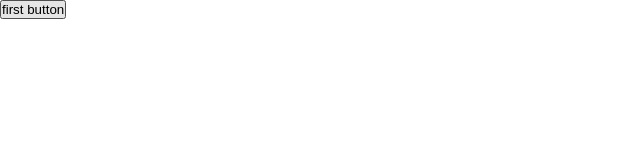
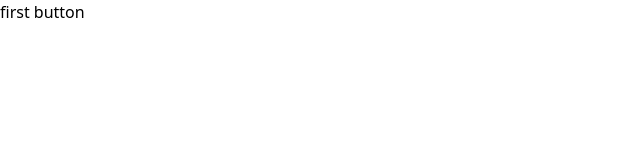
Before and after one commit to KevOrtega/HealthMatters, a Next.js app: page / in a window 1280 px wide. Shown: the top 160 px of the page, without its empty margins (0-640 px from the left). Built offline with nearby package versions, Linux system fonts and the light colour scheme.

Commit message:
add: tailwind

```diff
--- a/package.json
+++ b/package.json
@@ -19,9 +19,13 @@
 		"typescript": "4.9.5"
 	},
 	"devDependencies": {
+		"@types/tailwindcss": "^3.1.0",
+		"autoprefixer": "^10.4.14",
 		"husky": "^8.0.3",
 		"lint-staged": "^13.2.0",
-		"prettier": "2.8.4"
+		"postcss": "^8.4.21",
+		"prettier": "2.8.4",
+		"tailwindcss": "^3.2.7"
 	},
 	"lint-staged": {
 		"**/*": "prettier --write --ignore-unknown"
--- /dev/null
+++ b/postcss.config.js
@@ -0,0 +1,6 @@
+module.exports = {
+	plugins: {
+		tailwindcss: {},
+		autoprefixer: {},
+	},
+};
--- a/src/styles/globals.css
+++ b/src/styles/globals.css
@@ -1,3 +1,7 @@
+@tailwind base;
+@tailwind components;
+@tailwind utilities;
+
 * {
 	box-sizing: border-box;
 	padding: 0;
--- /dev/null
+++ b/tailwind.config.js
@@ -0,0 +1,15 @@
+/** @type {import('tailwindcss').Config} */
+module.exports = {
+	content: [
+		"./app/**/*.{js,ts,jsx,tsx}",
+		"./pages/**/*.{js,ts,jsx,tsx}",
+		"./components/**/*.{js,ts,jsx,tsx}",
+
+		// Or if using `src` directory:
+		"./src/**/*.{js,ts,jsx,tsx}",
+	],
+	theme: {
+		extend: {},
+	},
+	plugins: [],
+};
```
Also changed, not shown: 1 other file (tests, documents, lock files or other folders).
